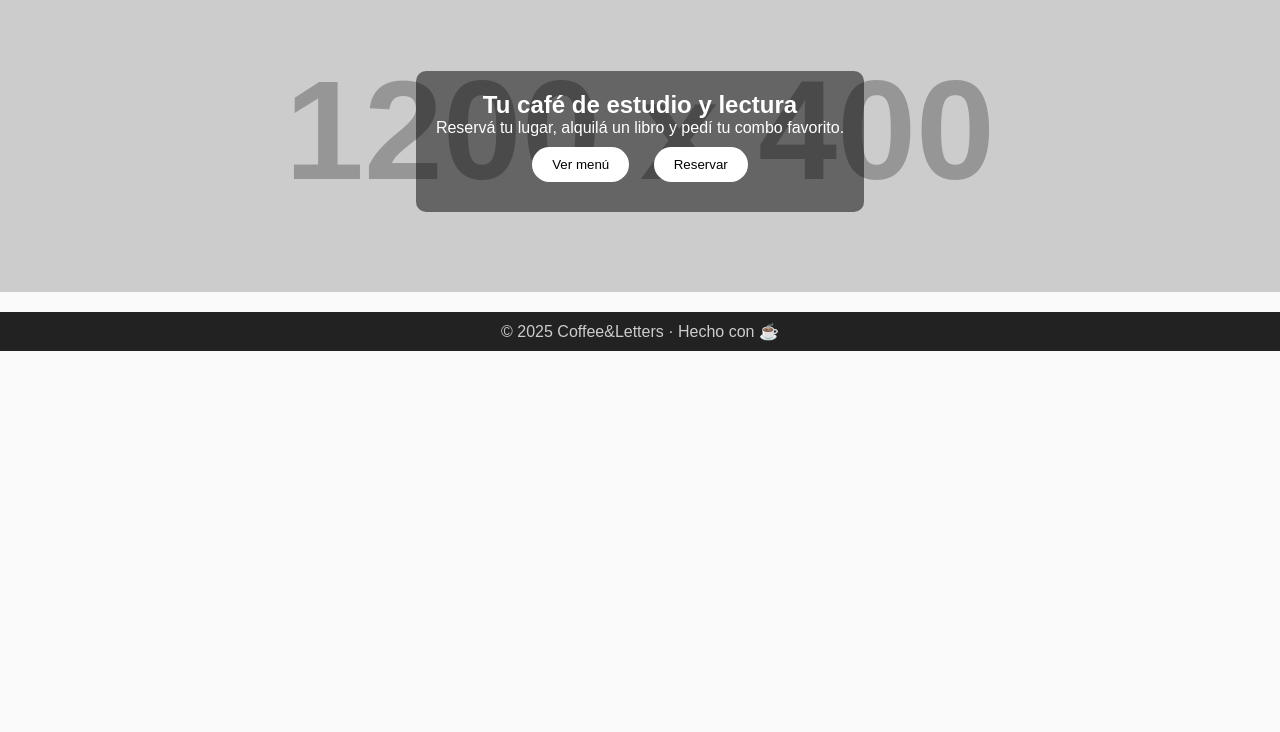
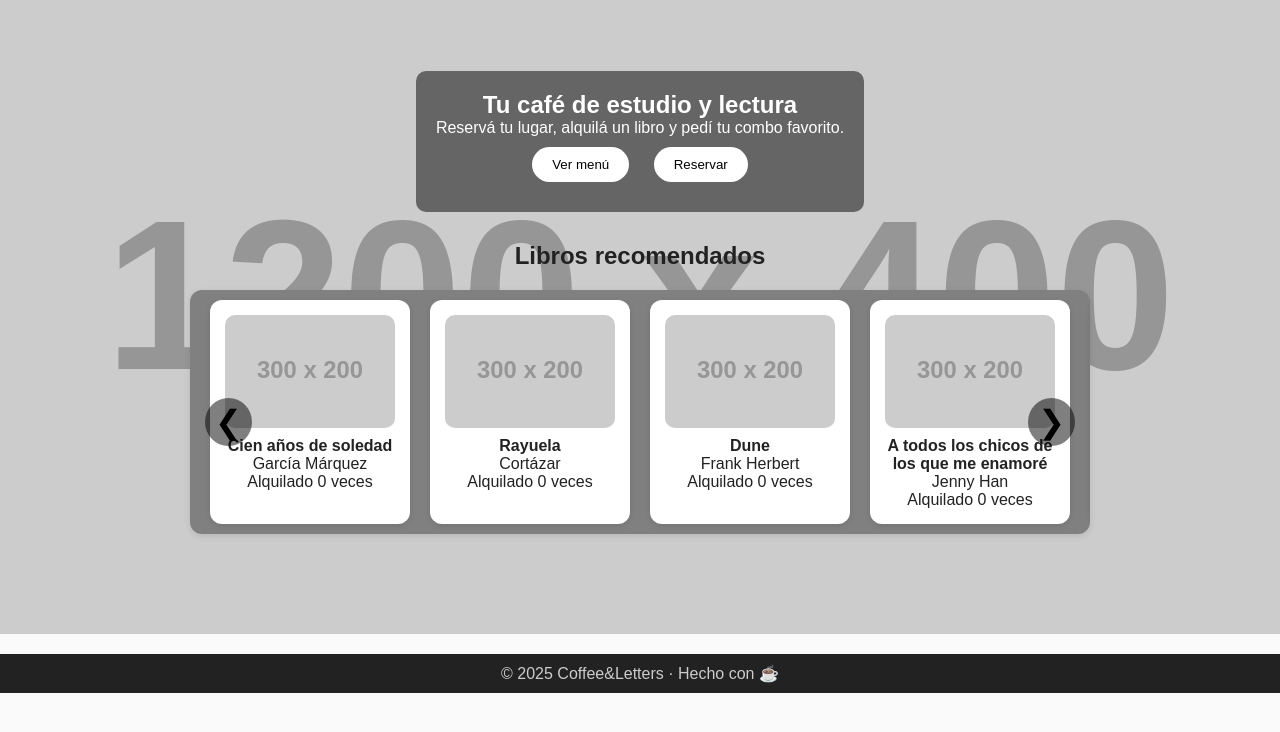
Before and after one commit to abigailbarraza/Codigo-Cafe-de-Estudio, a plain HTML site: page index.html in a window 1280 px wide. Shown: the part 56-788 px from the top of the page. Drawn offline with Linux system fonts and the light colour scheme; placeholder pictures from the web are drawn by us.

Commit message:
Add files via upload

```diff
--- a/app.js
+++ b/app.js
@@ -15,7 +15,12 @@ const menu = [
 const libros = [
   { id: 1, titulo: "Cien años de soledad", autor: "García Márquez", genero: "Realismo mágico", copias: 3, img: "https://via.placeholder.com/300x200" },
   { id: 2, titulo: "Rayuela", autor: "Cortázar", genero: "Ficción", copias: 2, img: "https://via.placeholder.com/300x200" },
-  { id: 3, titulo: "Dune", autor: "Frank Herbert", genero: "Ciencia ficción", copias: 4, img: "https://via.placeholder.com/300x200" }
+  { id: 3, titulo: "Dune", autor: "Frank Herbert", genero: "Ciencia ficción", copias: 4, img: "https://via.placeholder.com/300x200" },
+  { id: 4, titulo: "A todos los chicos de los que me enamoré", autor: "Jenny Han", genero: "Rom-Com", copias: 5, img: "https://via.placeholder.com/300x200" },
+  { id: 5, titulo: "El verano en que me enamoré", autor: "Jenny Han", genero: "Rom-Com", copias: 3, img: "https://via.placeholder.com/300x200" },
+  { id: 6, titulo: "Tienes un email", autor: "Nora Ephron", genero: "Rom-Com", copias: 2, img: "https://via.placeholder.com/300x200" },
+  { id: 7, titulo: "La hipótesis del amor", autor: "Ali Hazelwood", genero: "Rom-Com", copias: 6, img: "https://via.placeholder.com/300x200" },
+  { id: 8, titulo: "People We Meet on Vacation", autor: "Emily Henry", genero: "Rom-Com", copias: 4, img: "https://via.placeholder.com/300x200" }
 ];
 
 // ---------------- Navegación ----------------
--- a/index.html
+++ b/index.html
@@ -22,7 +22,7 @@
     <div id="authButtons"></div>
   </header>
 
-  <!-- Hero -->
+  <!-- Hero + Carrusel en Home -->
   <section class="hero seccion activa" id="home">
     <div class="hero-text">
       <h1>Tu café de estudio y lectura</h1>
@@ -30,11 +30,9 @@
       <button onclick="mostrarSeccion('menu')">Ver menú</button>
       <button onclick="mostrarSeccion('reservas')">Reservar</button>
     </div>
-  </section>
 
-  <!-- Carrusel Libros más alquilados -->
-  <section class="seccion" id="topLibros">
-    <h2>Libros más alquilados</h2>
+    <!-- Carrusel de libros recomendados -->
+    <h2 style="margin-top:30px;">Libros recomendados</h2>
     <div class="carrusel">
       <button class="prev" onclick="moverCarrusel(-1)">&#10094;</button>
       <div class="carrusel-track" id="carruselLibros"></div>
--- a/styles.css
+++ b/styles.css
@@ -82,7 +82,7 @@ footer {
   overflow: hidden;
   max-width: 900px;
   margin: 20px auto;
-  background: #fff;
+  background: gray;
   border-radius: 12px;
   padding: 10px;
   box-shadow: 0 2px 6px rgba(0,0,0,0.1);
@@ -111,7 +111,7 @@ footer {
   top: 50%;
   transform: translateY(-50%);
   background-color: rgba(0,0,0,0.5);
-  color: white;
+  color: black;
   border: none;
   font-size: 2rem;
   padding: 5px 10px;
@@ -122,3 +122,21 @@ footer {
 
 .carrusel button.prev { left: 5px; }
 .carrusel button.next { right: 5px; }
+
+/* Ajustes para el carrusel */
+.carrusel-track .card {
+  background: #fff;       /* fondo blanco para contraste */
+  color: #222;            /* texto oscuro */
+}
+
+.carrusel-track .card h4,
+.carrusel-track .card p,
+.carrusel-track .card span {
+  color: #222;            /* todos los textos en oscuro */
+}
+/* Título del carrusel */
+#home h2 {
+  color: #222;
+  text-align: center;
+  margin-bottom: 10px;
+}
```
